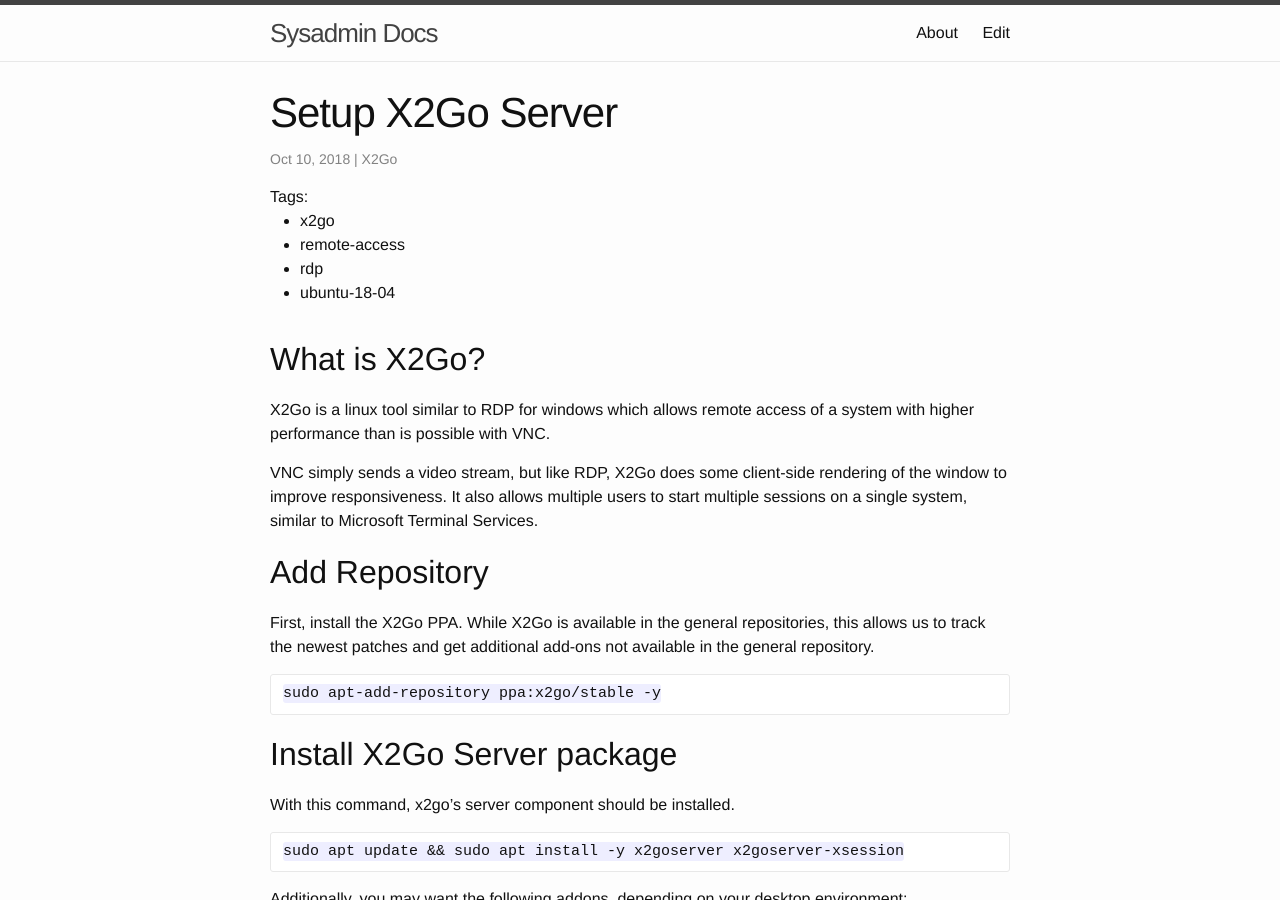
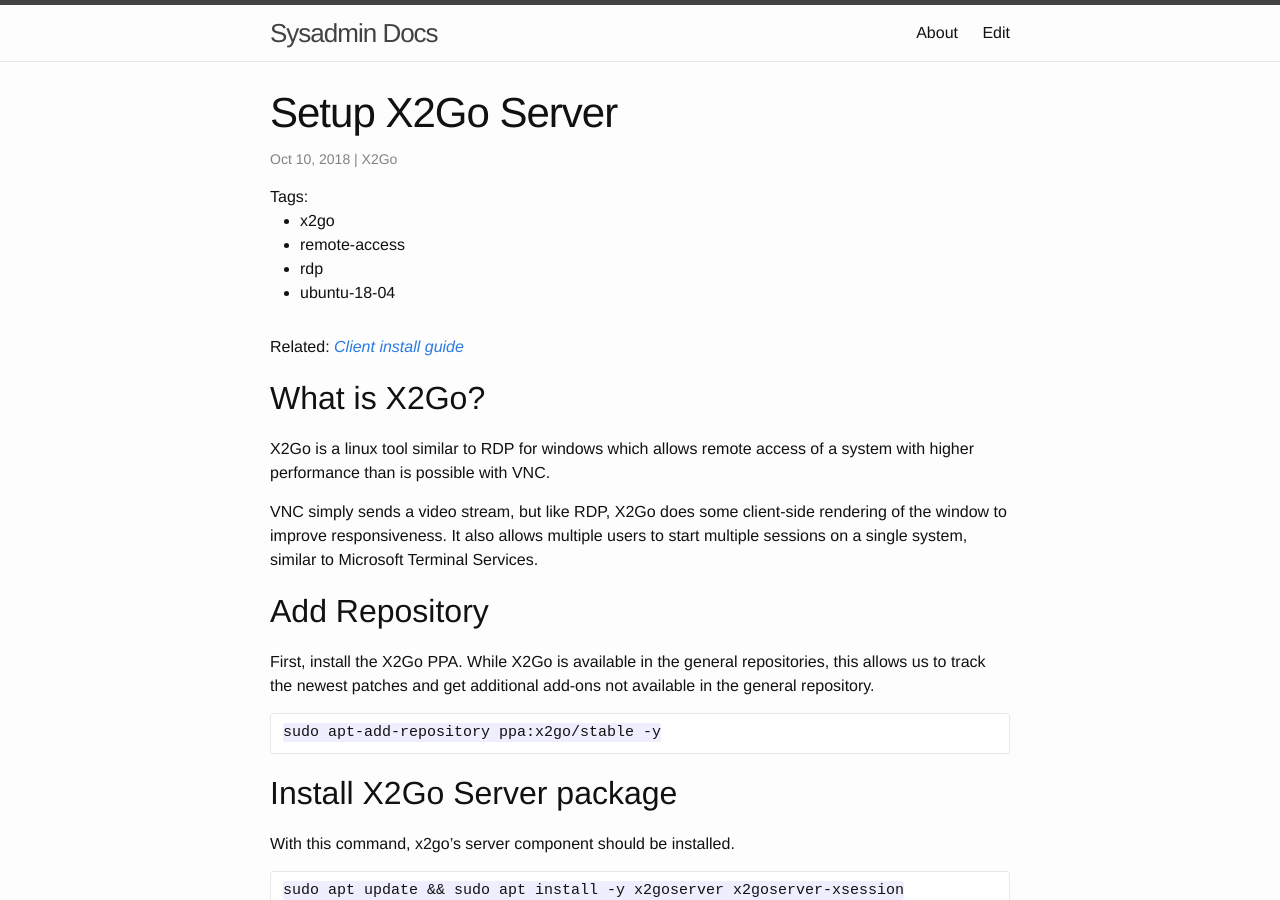
Before and after one commit to benyanke/docs, a Jekyll site: the page built from _posts/x2go/2018-10-11-setup-x2go-server.markdown, in a window 1280 px wide and 900 px high. Built offline with Jekyll 4.4.1, drawn with Linux system fonts in a browser that asks for light colours.

Commit message:
Add x2go cross links

```diff
--- a/_posts/x2go/2018-10-11-setup-x2go-client.markdown
+++ b/_posts/x2go/2018-10-11-setup-x2go-client.markdown
@@ -13,6 +13,7 @@
 ---
 
 Related: _[Server install guide]({{ site.baseurl }}{% post_url x2go/2018-10-11-setup-x2go-server %})_
+
 ## Windows Client
 
 There is a Windows client available to access remote linux servers.
--- a/_posts/x2go/2018-10-11-setup-x2go-server.markdown
+++ b/_posts/x2go/2018-10-11-setup-x2go-server.markdown
@@ -10,6 +10,8 @@
  - rdp
  - ubuntu-18-04
 ---
+
+Related: _[Client install guide]({{ site.baseurl }}{% post_url x2go/2018-10-11-setup-x2go-client %})_
 
 ## What is X2Go?
 X2Go is a linux tool similar to RDP for windows which allows remote access of a system
```
